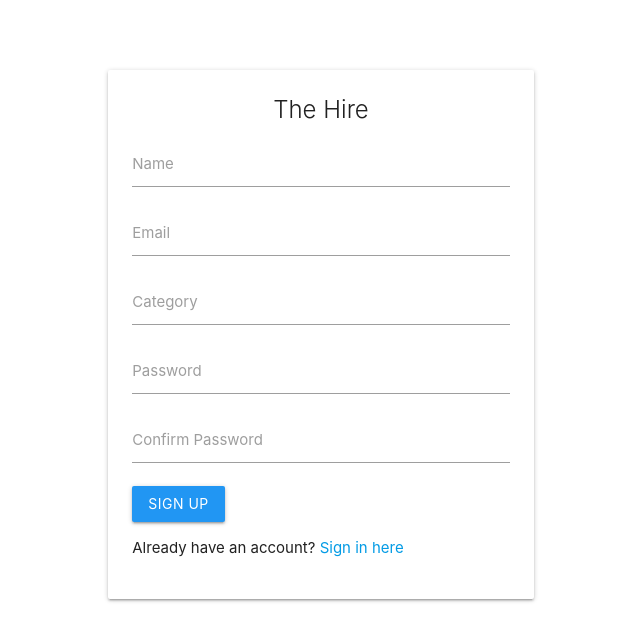
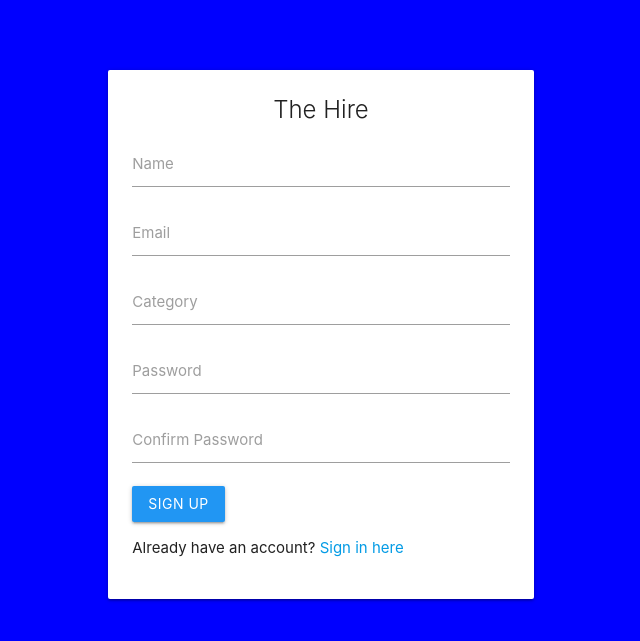
Before and after one commit to DennisWanjiru/the-hire, a Flask app: page /signup in a window 1280 px wide. Shown: the top 641 px of the page, without its empty margins (319-959 px from the left). Run offline with Flask 2, Linux system fonts and the light colour scheme.

Commit message:
Styling the auth pages

```diff
--- a/static/main.css
+++ b/static/main.css
@@ -1,7 +1,8 @@
-main {
-  height: 100%; }
+.auth {
+  background: blue;
+}
 
 .card {
-  margin-top: 70px; }
-
+  margin-top: 70px;
+}
 /*# sourceMappingURL=main.css.map */
--- a/static/sass/base/_base.scss
+++ b/static/sass/base/_base.scss
@@ -1,4 +1,3 @@
-main {
-    height: 100%;
-
+.auth {
+	background: blue;
 }
--- a/static/sass/components/_auth.scss
+++ b/static/sass/components/_auth.scss
@@ -1,3 +1,7 @@
 .card {
 	margin-top: 70px;
 }
+
+.auth {
+	bavkground: blue;
+}
```
Also changed, not shown: 1 other file.
